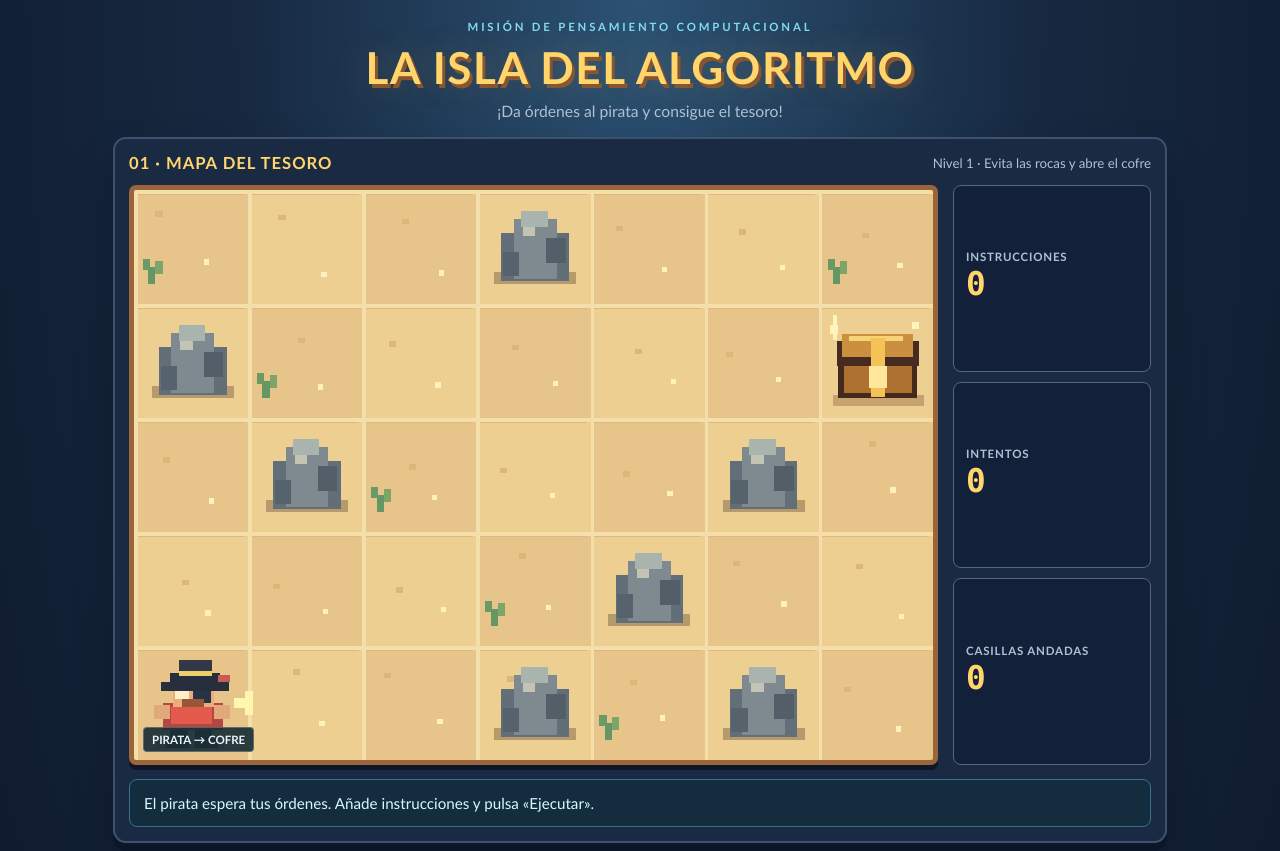
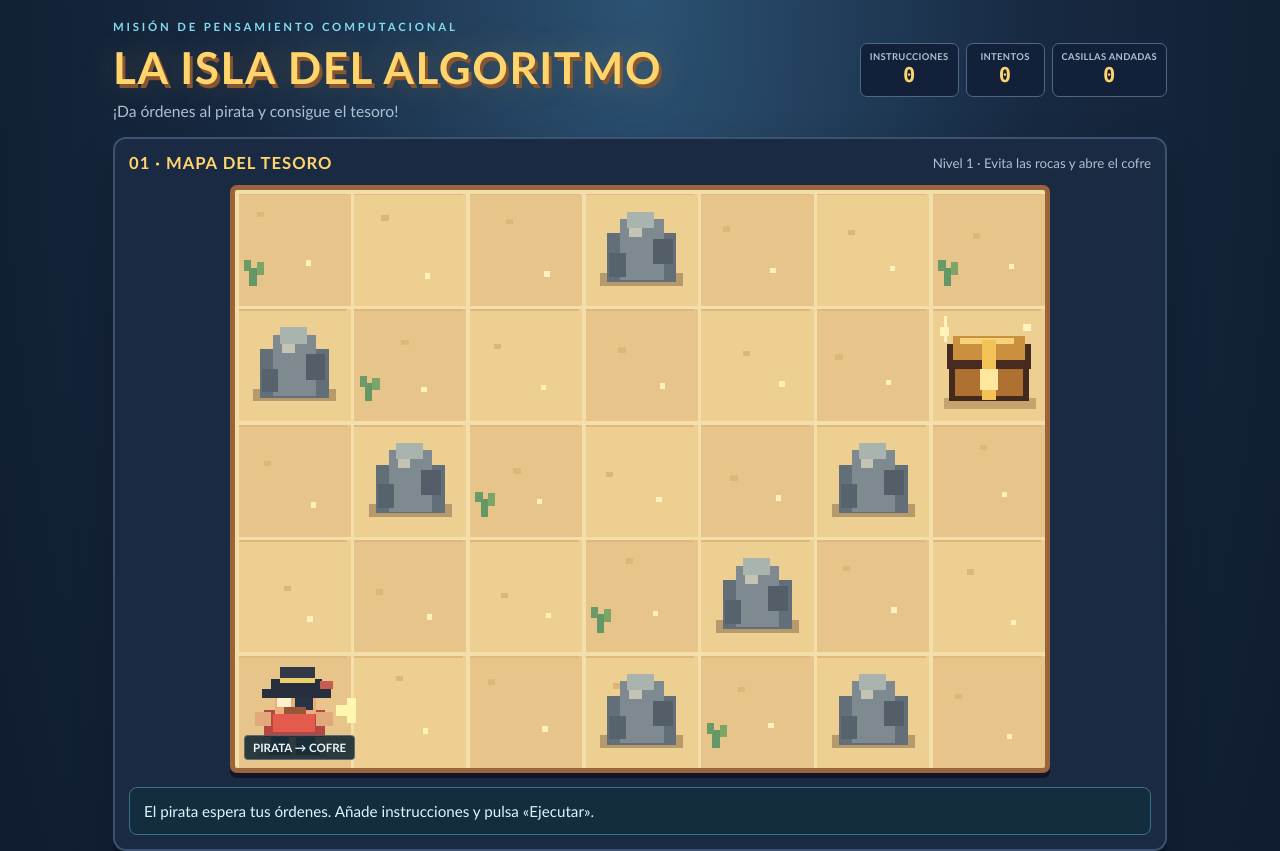
Before and after one commit to bitschips/tesoro_pirata_pensamiento_computacional_1, a plain HTML site: page index.html in a window 1280 px wide. Shown: the top 851 px of the page. Drawn offline with Linux system fonts and the light colour scheme.

Commit message:
Mover contadores al encabezado y ampliar espacio del mapa

```diff
--- a/index.html
+++ b/index.html
@@ -12,21 +12,21 @@
 body{margin:0;min-width:310px;color:var(--ink);font-family:"Trebuchet MS",Verdana,sans-serif;background:radial-gradient(ellipse at 50% 0%,#2c5273 0%,#172941 44%,#0c1627 100%);min-height:100vh}
 button,input{font:inherit}button{cursor:pointer}button:focus-visible,input:focus-visible{outline:3px solid var(--gold);outline-offset:3px}button:disabled{opacity:.4;cursor:not-allowed}
 .app{max-width:1090px;margin:auto;padding:20px 18px 42px}
-header{text-align:center;margin-bottom:17px}
+header{margin-bottom:17px}.page-header{display:flex;flex-wrap:wrap;align-items:center;justify-content:space-between;gap:14px}.heading-area{flex:1 1 340px;text-align:left}
 .eyebrow{color:var(--cyan);letter-spacing:.25em;font-size:.71rem;font-weight:900;text-transform:uppercase}
 h1{color:var(--gold);font-size:clamp(1.7rem,4.2vw,2.75rem);text-transform:uppercase;line-height:1.15;letter-spacing:.035em;margin:9px 0;text-shadow:3px 4px 0 #87552f,0 0 35px #f7ba5940}
 .subtitle{margin:0;color:var(--muted);font-size:.98rem}
 .panel{background:var(--panel);border:2px solid var(--line);border-radius:13px;box-shadow:0 8px 0 #0b1729,0 20px 45px #0003}
 .panel-title{color:var(--gold);margin:0;font-size:1.04rem;letter-spacing:.06em;text-transform:uppercase}
 .world-panel{padding:14px}.world-top{display:flex;gap:12px;align-items:center;justify-content:space-between;flex-wrap:wrap;margin-bottom:12px}.mission{color:var(--muted);font-size:.83rem}
-.world-body{display:grid;grid-template-columns:minmax(0,1fr) 198px;gap:15px;align-items:stretch}
-.map-frame{position:relative;overflow:hidden;border:5px solid #9a653b;border-radius:7px;background:#e7c88d;box-shadow:inset 0 0 0 3px #5d3e28,0 5px 0 #0e1727}
+.world-body{display:block}
+.map-frame{position:relative;max-width:820px;margin-inline:auto;overflow:hidden;border:5px solid #9a653b;border-radius:7px;background:#e7c88d;box-shadow:inset 0 0 0 3px #5d3e28,0 5px 0 #0e1727}
 canvas{display:block;width:100%;height:auto;image-rendering:pixelated}
 .map-ribbon{position:absolute;bottom:8px;left:9px;pointer-events:none;background:#182d36e8;border:1px solid #ffffff40;border-radius:4px;padding:5px 8px;font-size:.72rem;font-weight:bold}
-.stats{display:flex;flex-direction:column;gap:10px}
-.stat{flex:1;border:1px solid #506784;border-radius:8px;background:#122139;padding:10px 12px;display:flex;flex-direction:column;justify-content:center}
-.stat-label{color:var(--muted);text-transform:uppercase;font-size:.72rem;font-weight:bold;letter-spacing:.07em}
-.stat-value{font-family:Consolas,"Courier New",monospace;font-size:2.05rem;font-weight:bold;color:var(--gold);line-height:1.3;font-variant-numeric:tabular-nums}
+.stats{display:flex;flex-wrap:wrap;justify-content:flex-end;gap:7px}
+.stat{min-width:79px;border:1px solid #506784;border-radius:7px;background:#122139;padding:7px 9px;display:flex;flex-direction:column;align-items:center;justify-content:center}
+.stat-label{color:var(--muted);text-transform:uppercase;font-size:.59rem;font-weight:bold;letter-spacing:.035em;white-space:nowrap}
+.stat-value{font-family:Consolas,"Courier New",monospace;font-size:1.28rem;font-weight:bold;color:var(--gold);line-height:1.3;font-variant-numeric:tabular-nums}
 .message{margin-top:14px;padding:12px 14px;border-radius:8px;background:#132d3f;border:1px solid #39708a;color:#d9f7ff;min-height:48px;display:flex;align-items:center;line-height:1.35;font-size:.95rem}
 .message.good{color:#c9ffe3;background:#173d37;border-color:#3c9c76}.message.bad{color:#ffe0d1;background:#482b34;border-color:#bb6976}
 .work-title{margin:26px 0 12px;text-transform:uppercase;font-size:1rem;color:var(--cyan);letter-spacing:.12em}
@@ -56,23 +56,25 @@ canvas{display:block;width:100%;height:auto;image-rendering:pixelated}
 .control.play{color:#112e26;background:#8fe4b6;border-color:#b5ffdb}.control:hover:not(:disabled){filter:brightness(1.12)}
 .legend{margin:16px 0 0;text-align:center;color:#b3c7d7;font-size:.79rem;line-height:1.5}
 footer{text-align:center;color:#8ca7bd;font-size:.74rem;margin-top:26px}
-@media(max-width:760px){.world-body{grid-template-columns:1fr}.stats{flex-direction:row}.stat{text-align:center;padding:8px}.stat-value{font-size:1.55rem}.work-area{grid-template-columns:1fr}.app{padding:14px 11px 32px}}
+@media(max-width:760px){.page-header{justify-content:center}.heading-area{text-align:center;flex-basis:100%}.stats{justify-content:center;width:100%}.stat{flex:1;max-width:140px}.work-area{grid-template-columns:1fr}.app{padding:14px 11px 32px}}
 @media(max-width:400px){.controls{grid-template-columns:1fr 1fr}.controls .play{grid-column:1/-1}.program-line{gap:5px}.line-tools{gap:2px}.line-tools button{min-width:27px}}
 @media(prefers-reduced-motion:reduce){*,*::before,*::after{transition:none!important}}
 </style>
 </head>
 <body>
 <main class="app">
-<header>
+<header class="page-header">
+<div class="heading-area">
 <div class="eyebrow">Misión de pensamiento computacional</div>
 <h1>La isla del algoritmo</h1>
 <p class="subtitle">¡Da órdenes al pirata y consigue el tesoro!</p>
+</div>
+<div class="stats" aria-label="Contadores"><div class="stat"><span class="stat-label">Instrucciones</span><span class="stat-value" id="instructions">0</span></div><div class="stat"><span class="stat-label">Intentos</span><span class="stat-value" id="attempts">0</span></div><div class="stat"><span class="stat-label">Casillas andadas</span><span class="stat-value" id="moves">0</span></div></div>
 </header>
 <section class="panel world-panel" aria-labelledby="map-title">
 <div class="world-top"><h2 class="panel-title" id="map-title">01 · Mapa del tesoro</h2><span class="mission">Nivel 1 · Evita las rocas y abre el cofre</span></div>
 <div class="world-body">
 <div class="map-frame"><canvas id="map" width="448" height="320" role="img" aria-label="Mapa de 7 columnas y 5 filas. El pirata comienza abajo a la izquierda mirando hacia la derecha. El tesoro está en la columna 7, fila 2. Hay rocas que debes evitar."></canvas><div class="map-ribbon">PIRATA → COFRE</div></div>
-<div class="stats" aria-label="Contadores"><div class="stat"><span class="stat-label">Instrucciones</span><span class="stat-value" id="instructions">0</span></div><div class="stat"><span class="stat-label">Intentos</span><span class="stat-value" id="attempts">0</span></div><div class="stat"><span class="stat-label">Casillas andadas</span><span class="stat-value" id="moves">0</span></div></div>
 </div>
 <div class="message" id="message" role="status" aria-live="polite">El pirata espera tus órdenes. Añade instrucciones y pulsa «Ejecutar».</div>
 </section>
```
